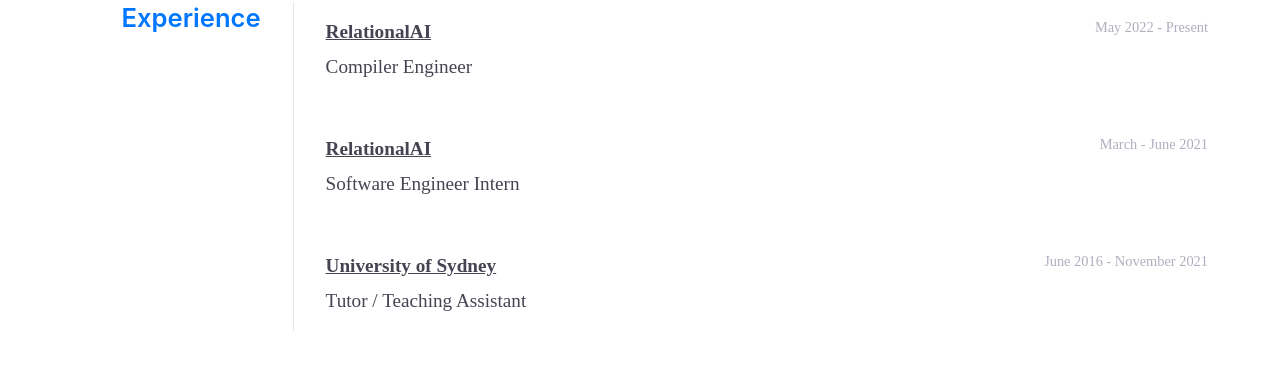
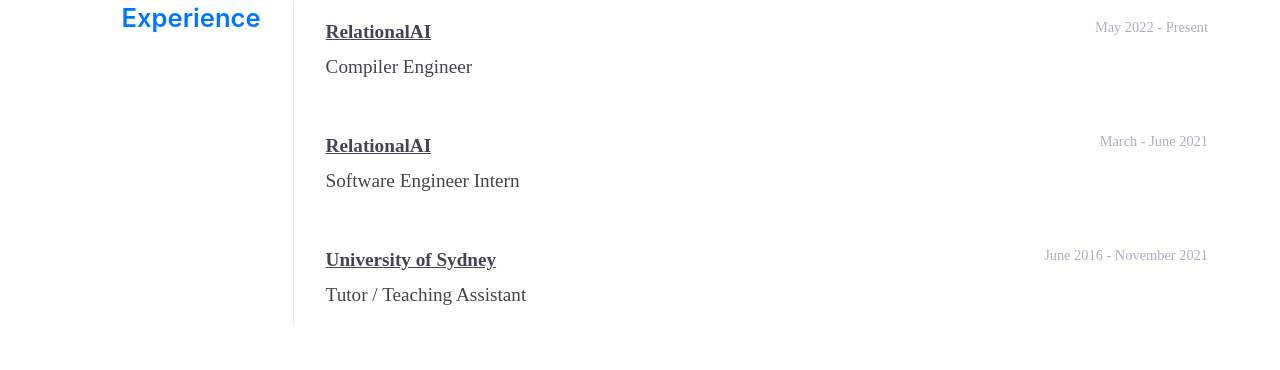
Before and after one commit to davidwzhao/davidwzhao.github.io, a Jekyll site: the page built from index.html, in a window 1280 px wide. Shown: the part 1168-1538 px from the top of the page. Built offline with Jekyll 4.4.1, drawn with Linux system fonts in a browser that asks for light colours; some web fonts are replaced; before the commit the page ends 1499 px from its top, so only the background shows below that.

Commit message:
Make experience grid and use yaml

```diff
--- a/_includes/experience.html
+++ b/_includes/experience.html
@@ -3,7 +3,7 @@
 
     <!-- TODO: make this yaml data -->
 
-    <span class="section_content">
+    <span class="section_content experience_content">
         {% for job in site.data.experience %}
 
         <div class="job">
--- a/_sass/coolscss/_base.scss
+++ b/_sass/coolscss/_base.scss
@@ -6,7 +6,10 @@
     overflow-x: hidden;
     background-color: $white;
     color: $dark-grey;
-    font-family: sans-serif // TODO: fix this
+}
+
+body {
+    padding-bottom: 3rem;
 }
 
 .content {
--- a/_sass/coolscss/_experience.scss
+++ b/_sass/coolscss/_experience.scss
@@ -1,10 +1,20 @@
-.experience {
-    margin-bottom: -2.2rem;
+.experience_content.section_content {
+    // margin-top: -2.2rem;
+    // border: 2px solid red;
+
+    display: grid;
+    // flex-direction: column;
+    // flex-wrap: no-wrap;
+    // justify-content: space-between;
+
+    gap: 1.2rem 0rem;
 
     .job {
-        // display: block;
+
         margin-top: 0.8rem;
-        margin-bottom: 3rem;
+        margin-bottom: 0.8rem;
+
+        // border: 2px solid black;
 
         .job_company_dates{
             display: flex;
--- a/_sass/coolscss/_header.scss
+++ b/_sass/coolscss/_header.scss
@@ -0,0 +1,50 @@
+.header {
+    background-color: $cyan-background;
+
+    width: 100vw;
+
+    padding-top: 8vh;
+    padding-bottom: 8vh;
+    padding-left: 1rem;
+    padding-right: 1rem;
+
+    // margin-bottom: 100px;
+
+    font-family: Inter;
+
+    .intro {
+        display: block;
+        margin-left: auto;
+        margin-right: auto;
+        max-width: 1200px;
+
+        .intro_hello {
+            width: 90%;
+            font-size: 5rem;
+            font-weight: 200;
+
+            margin-bottom: 7rem;
+        }
+
+        .intro_paragraph {
+            font-size: 2rem;
+            font-weight: 300;
+
+            width: 50%;
+
+            @media (max-width: $medium-width) {
+                width: 70%;
+            }
+
+            @media (max-width: $small-width) {
+                width: 90%;
+            }
+
+            line-height: 1.8;
+
+            .name {
+                font-weight: 700;
+            }
+        }
+    }
+}
--- a/_sass/default.scss
+++ b/_sass/default.scss
@@ -1,4 +1,5 @@
 @import 'coolscss/globals';
 @import 'coolscss/fonts';
 @import 'coolscss/base';
+@import 'coolscss/header';
 @import 'coolscss/experience';
```
